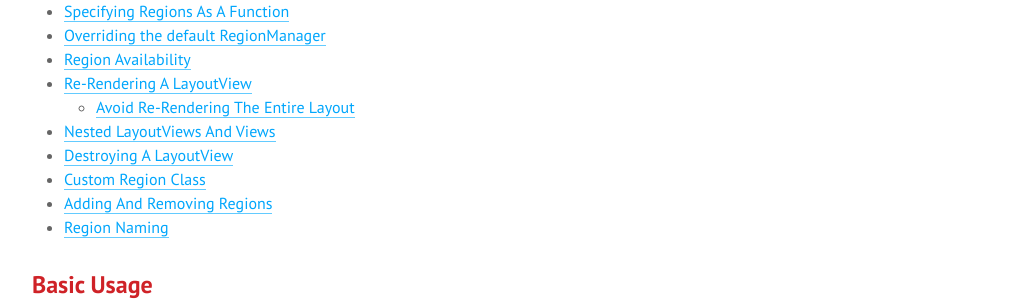
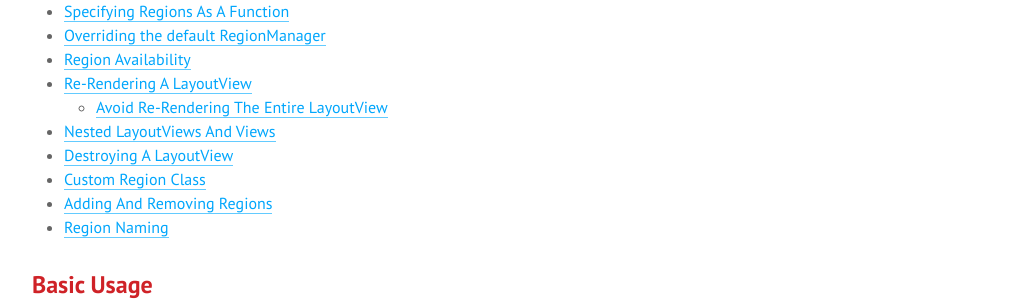
Before and after one commit to sadcitizen/marionettejs.ru, a Jekyll site: the page built from _posts/2014-05-01-layoutview.md, in a window 1280 px wide and 900 px high, scrolled down 723 px. Shown: the part 163-464 px from the top of the window, without its empty margins (128-1151 px from the left). Built offline with Jekyll 4.4.1, drawn with Linux system fonts in a browser that asks for light colours; some web fonts are replaced; Markdown is read by kramdown in place of the engine named in the settings.

Commit message:
update ru/LayoutView

```diff
--- a/_includes/translation/ru/marionette.layoutview.md
+++ b/_includes/translation/ru/marionette.layoutview.md
@@ -27,8 +27,8 @@
 * [Overriding the default RegionManager](#overriding-the-default-regionmanager)
 * [Region Availability](#region-availability)
 * [Re-Rendering A LayoutView](#re-rendering-a-layoutview)
-  * [Avoid Re-Rendering The Entire Layout](#avoid-re-rendering-the-entire-layout)
-* [Nested LayoutViews And Views](#nested-layoutviewss-and-views)
+  * [Avoid Re-Rendering The Entire LayoutView](#avoid-re-rendering-the-entire-layoutview)
+* [Nested LayoutViews And Views](#nested-layoutviews-and-views)
 * [Destroying A LayoutView](#destroying-a-layoutview)
 * [Custom Region Class](#custom-region-class)
 * [Adding And Removing Regions](#adding-and-removing-regions)
```
